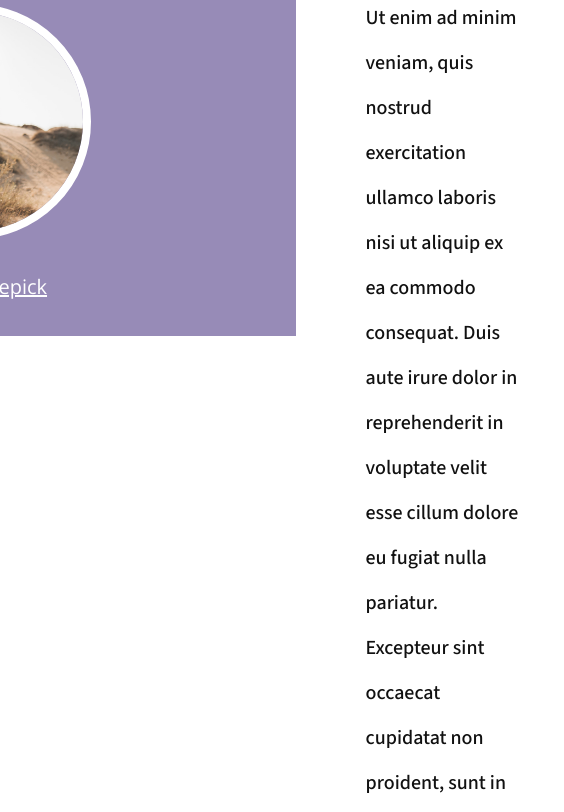
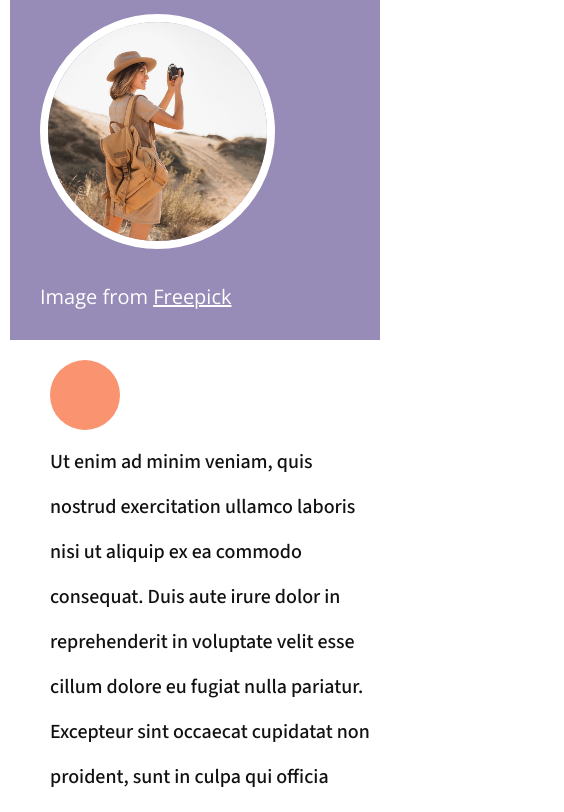
Before and after one commit to TamaraTav/Webpage-Love-Travel, a plain HTML site: page index.html in a window 390 px wide. Shown: the part 134-946 px from the top of the page, 564 px wide, since content can reach past the window. Drawn offline with Linux system fonts and the light colour scheme.

Commit message:
add responsive

```diff
--- a/css/style.css
+++ b/css/style.css
@@ -17,19 +17,21 @@ body {
     justify-content: center;
     align-items: center;
     min-height: 100vh;
+    padding: 20px;
 }
 
 .container {
     display: flex;
+    max-width: 1200px;
 }
 
 /* left side*/
 .left {
     background-color: #978bb7 ;
     color: white;
-    width: 470px;
-    min-width: 470px;
-    height: 470px;
+    /*width: 470px;*/
+    /*min-width: 470px;*/
+    /*height: 470px;*/
     padding: 30px;
 }
 .left h1 {
@@ -66,8 +68,9 @@ body {
 
 /* right side*/
 .right {
-    max-width: 660px;
-    padding: 20px 40px;
+    /*max-width: 660px;*/
+    flex: 1.4;
+    padding: 20px 0 20px 40px;
     margin-left: 30px;
 }
 
@@ -102,3 +105,26 @@ body {
 .right .btn:hover {
     background-color: rgb(249, 147, 112);
 }
+
+@media screen and (max-width: 1032px) {
+    .right {
+        margin-left: 10px;
+    }
+}
+@media screen and (max-width: 920px) {
+    .right {
+        margin-left: 0px;
+    }
+}
+
+@media screen and (max-width: 735px) {
+    .container {
+        flex-direction: column;
+    }
+    body {
+        padding: 10px;
+    }
+    .right p {
+        margin: 10px 0;
+    }
+}
```
